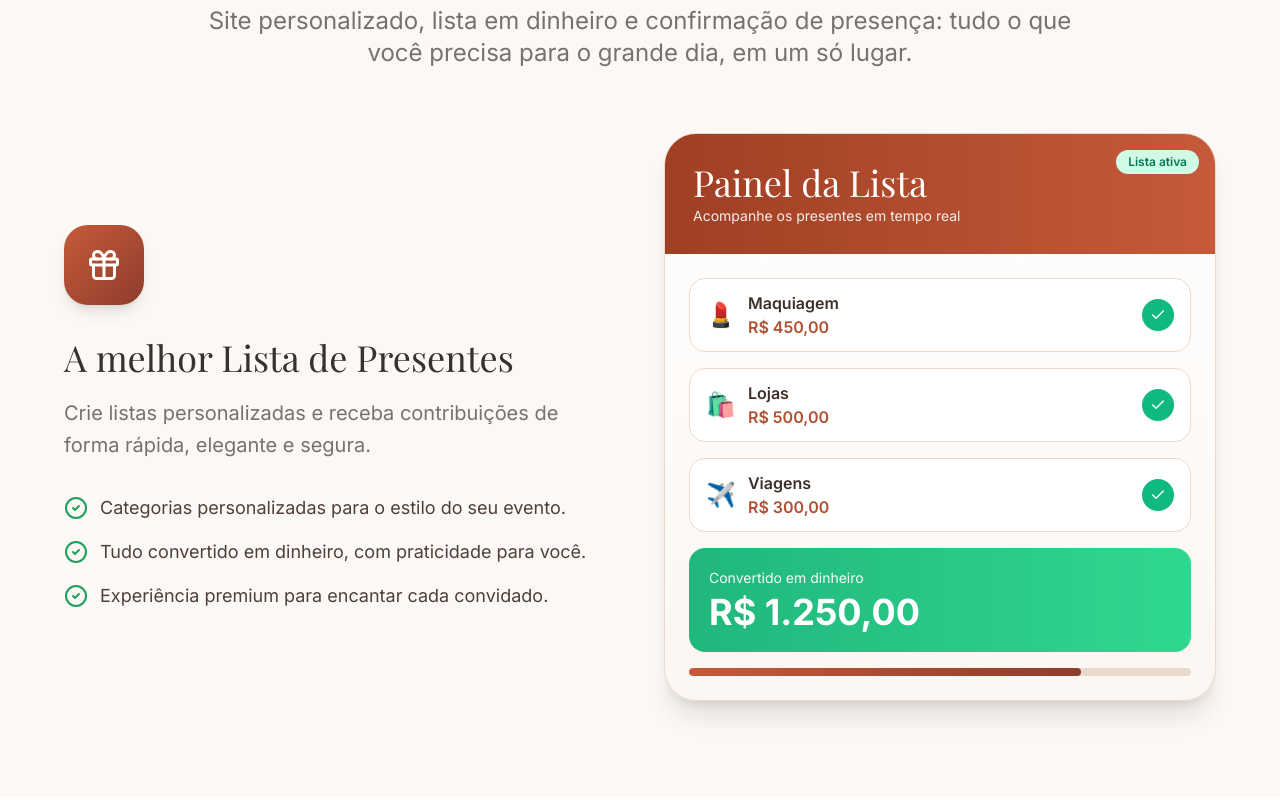
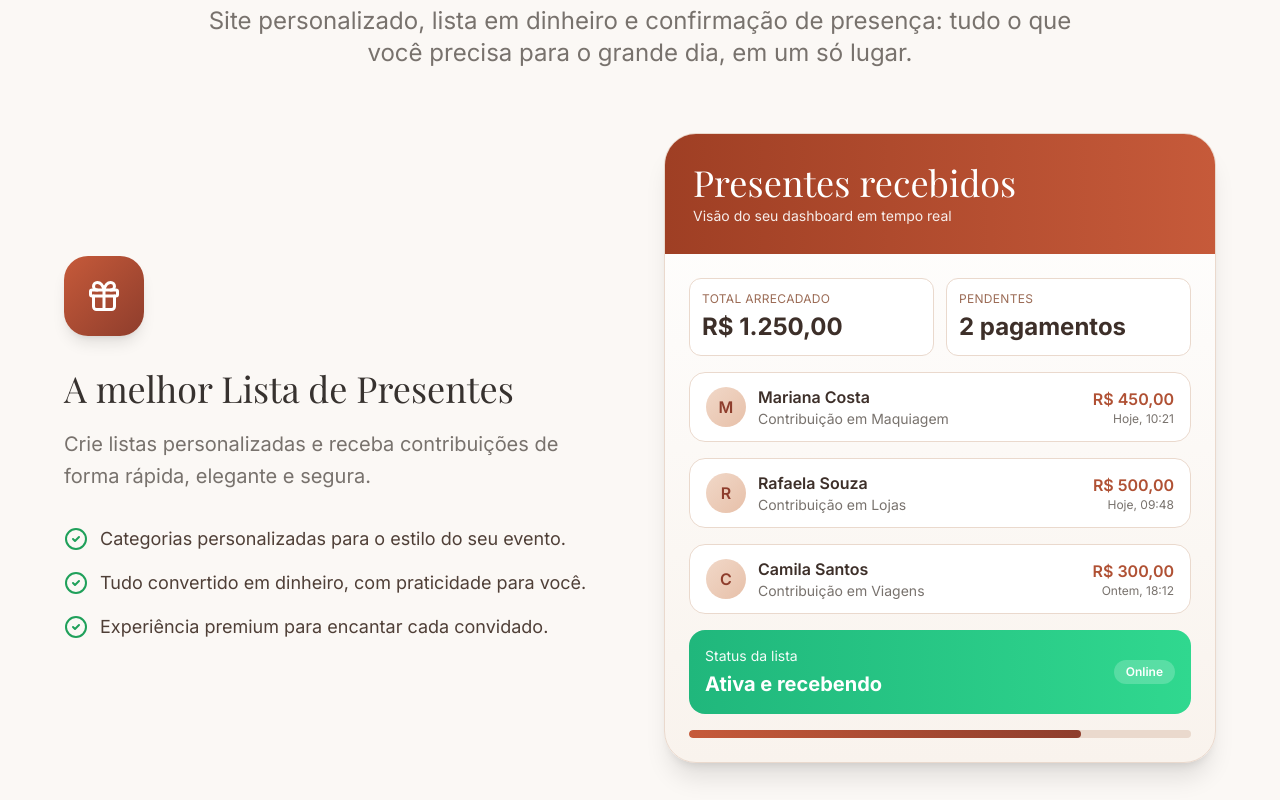
Before and after one commit to lumieconvites-netizen/lumie-presentes, a Next.js app: page / in a window 1280 px wide. Shown: the part 1620-2420 px from the top of the page. Built offline with nearby package versions, Linux system fonts and the light colour scheme; no server answers.

Commit message:
refactor: restyle showcase as dashboard-like 'Presentes recebidos' panel

```diff
--- a/app/page.tsx
+++ b/app/page.tsx
@@ -2,7 +2,7 @@ import Link from 'next/link';
 import Image from 'next/image';
 import { Button } from '@/components/ui/button';
 import { Navbar } from '@/components/layout/navbar';
-import { CalendarCheck2, ImageIcon, MessageCircleHeart, TimerReset, Sparkles, CreditCard, CheckCircle2, Gift, Check } from 'lucide-react';
+import { CalendarCheck2, ImageIcon, MessageCircleHeart, TimerReset, Sparkles, CreditCard, CheckCircle2, Gift } from 'lucide-react';
 
 const heroSlides = [
   { src: '/hero-slides/15-anos-01.jpg', alt: 'Festa de 15 anos 1' },
@@ -50,9 +50,9 @@ const features = [
 ];
 
 const showcaseGiftItems = [
-  { id: 1, emoji: '💄', title: 'Maquiagem', value: 'R$ 450,00' },
-  { id: 2, emoji: '🛍️', title: 'Lojas', value: 'R$ 500,00' },
-  { id: 3, emoji: '✈️', title: 'Viagens', value: 'R$ 300,00' },
+  { id: 1, guest: 'Mariana Costa', title: 'Contribuição em Maquiagem', value: 'R$ 450,00', date: 'Hoje, 10:21' },
+  { id: 2, guest: 'Rafaela Souza', title: 'Contribuição em Lojas', value: 'R$ 500,00', date: 'Hoje, 09:48' },
+  { id: 3, guest: 'Camila Santos', title: 'Contribuição em Viagens', value: 'R$ 300,00', date: 'Ontem, 18:12' },
 ];
 
 export default function HomePage() {
@@ -209,38 +209,54 @@ export default function HomePage() {
               </div>
             </div>
 
-            <div className="rounded-[2rem] border border-[#ead9cd] bg-gradient-to-b from-white to-[#fbf6f1] shadow-xl overflow-hidden relative">
-              <div className="absolute top-4 right-4 rounded-full bg-emerald-100 text-emerald-700 text-xs font-semibold px-3 py-1">
-                Lista ativa
-              </div>
+            <div className="rounded-[2rem] border border-[#ead9cd] bg-gradient-to-b from-white to-[#f9f3ed] shadow-xl overflow-hidden relative">
               <div className="bg-gradient-to-r from-[#9f3f24] to-[#c65a3a] text-white px-7 py-7">
-                <h4 className="font-display text-4xl">Painel da Lista</h4>
-                <p className="text-sm text-white/90 mt-1">Acompanhe os presentes em tempo real</p>
+                <h4 className="font-display text-4xl">Presentes recebidos</h4>
+                <p className="text-sm text-white/90 mt-1">Visão do seu dashboard em tempo real</p>
               </div>
 
               <div className="p-6 space-y-4">
+                <div className="grid grid-cols-2 gap-3">
+                  <div className="rounded-xl border border-[#ead9cd] bg-white p-3">
+                    <p className="text-xs uppercase tracking-wide text-[#9b6b55]">Total arrecadado</p>
+                    <p className="text-2xl font-bold text-[#3d2f29] mt-1">R$ 1.250,00</p>
+                  </div>
+                  <div className="rounded-xl border border-[#ead9cd] bg-white p-3">
+                    <p className="text-xs uppercase tracking-wide text-[#9b6b55]">Pendentes</p>
+                    <p className="text-2xl font-bold text-[#3d2f29] mt-1">2 pagamentos</p>
+                  </div>
+                </div>
+
                 {showcaseGiftItems.map((item, index) => (
                   <div
                     key={item.title}
                     className="gift-check-row rounded-2xl border border-[#ead9cd] bg-white px-4 py-3 flex items-center justify-between"
                     style={{ animationDelay: `${index * 120}ms` }}
                   >
-                    <div className="flex items-center gap-3">
-                      <span className="text-2xl">{item.emoji}</span>
+                    <div className="flex items-center gap-3 min-w-0">
+                      <div className="h-10 w-10 rounded-full bg-gradient-to-br from-[#f1d8c8] to-[#e7c0a9] text-[#8e3d2c] inline-flex items-center justify-center font-semibold">
+                        {item.guest.charAt(0)}
+                      </div>
                       <div>
-                        <p className="font-semibold text-[#3d2f29]">{item.title}</p>
-                        <p className="text-[#b05134] font-semibold">{item.value}</p>
+                        <p className="font-semibold text-[#3d2f29] truncate">{item.guest}</p>
+                        <p className="text-sm text-muted-foreground truncate">{item.title}</p>
                       </div>
                     </div>
-                    <div className="h-8 w-8 rounded-full bg-emerald-500 text-white inline-flex items-center justify-center shadow-sm">
-                      <Check className="w-4 h-4" />
+                    <div className="text-right">
+                        <p className="text-[#b05134] font-semibold">{item.value}</p>
+                        <p className="text-xs text-muted-foreground">{item.date}</p>
                     </div>
                   </div>
                 ))}
 
-                <div className="rounded-2xl bg-gradient-to-r from-[#20b77c] to-[#30d88f] p-5 text-white">
-                  <p className="text-sm opacity-95">Convertido em dinheiro</p>
-                  <p className="text-4xl font-bold mt-1">R$ 1.250,00</p>
+                <div className="rounded-2xl bg-gradient-to-r from-[#20b77c] to-[#30d88f] p-4 text-white flex items-center justify-between">
+                  <div>
+                    <p className="text-sm opacity-95">Status da lista</p>
+                    <p className="text-xl font-bold mt-1">Ativa e recebendo</p>
+                  </div>
+                  <span className="inline-flex items-center rounded-full bg-white/20 px-3 py-1 text-xs font-semibold">
+                    Online
+                  </span>
                 </div>
 
                 <div className="h-2 rounded-full bg-[#ead9cd] overflow-hidden">
```
